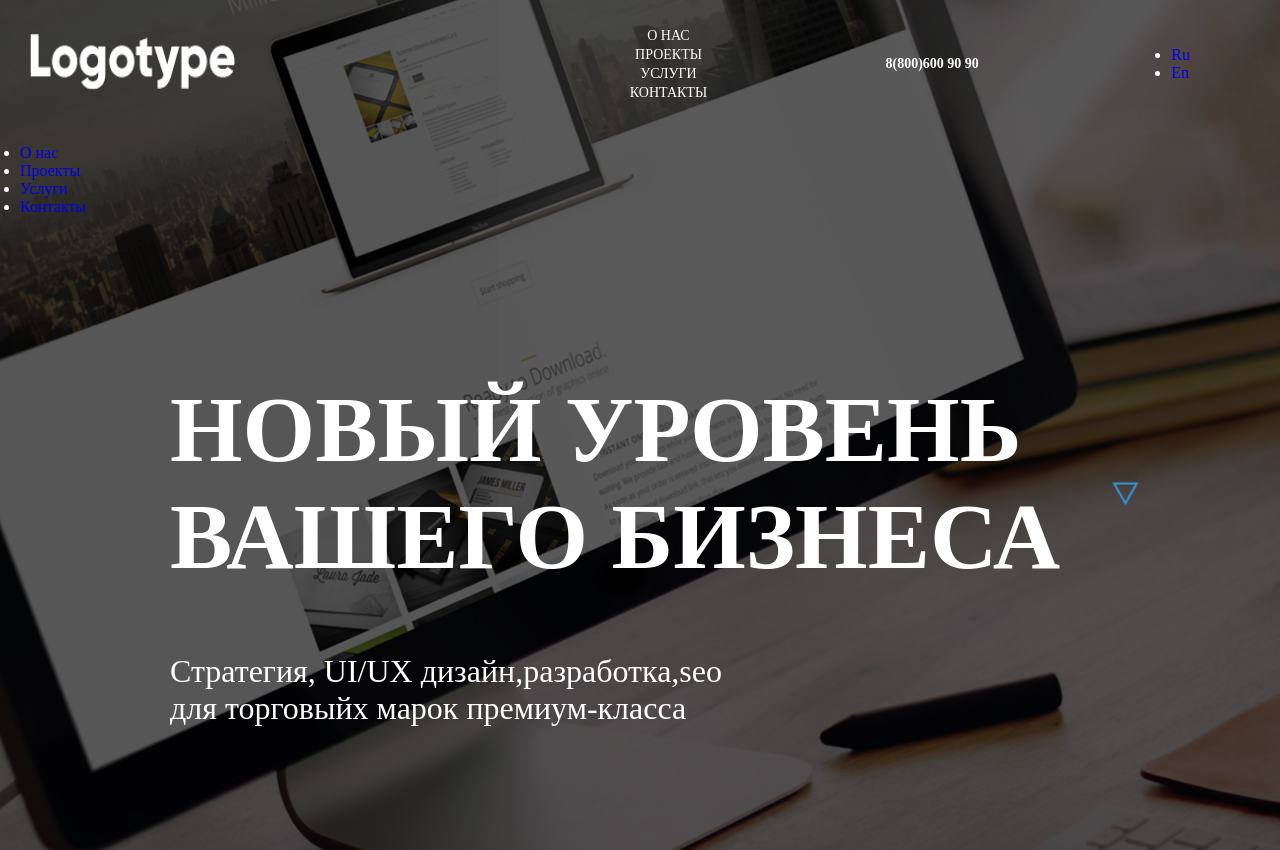
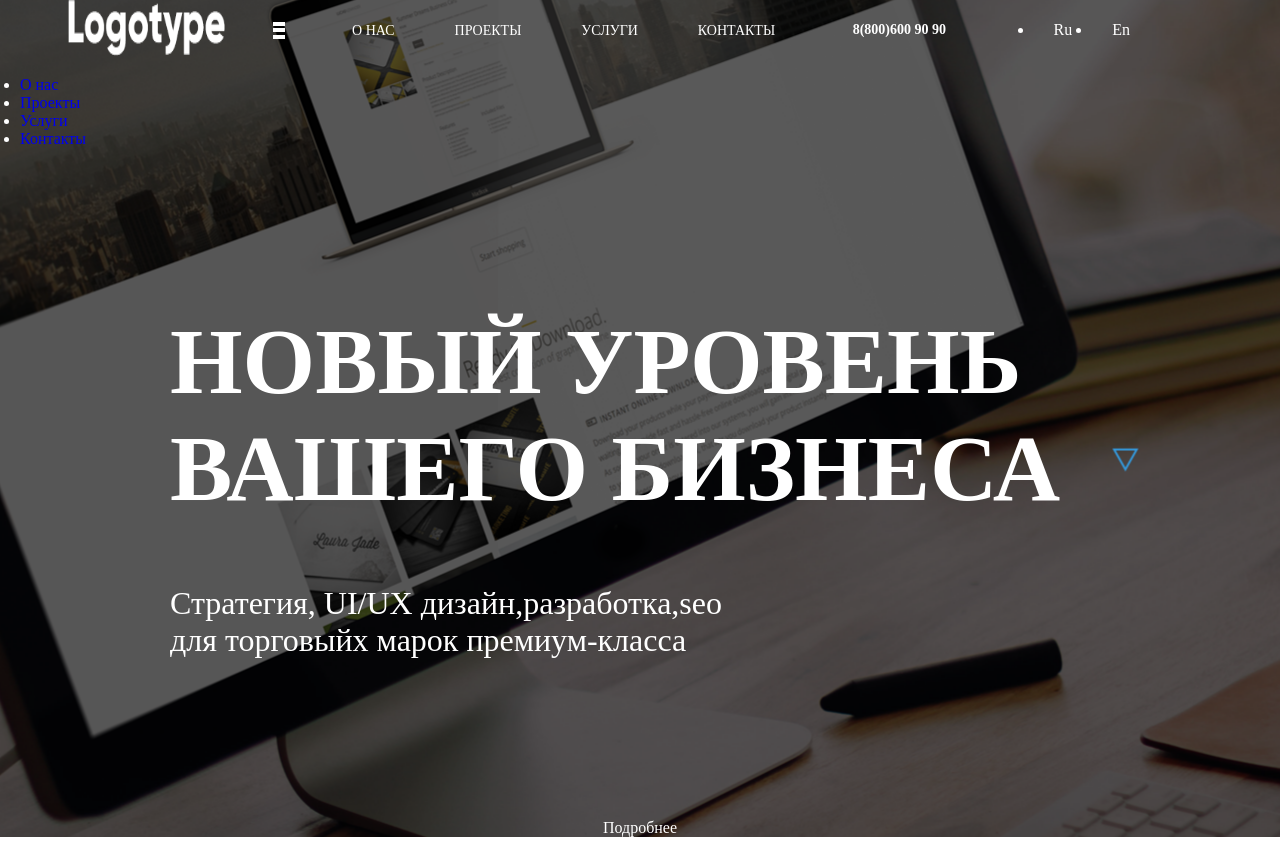
Before and after one commit to Bezuxov/maket, a website: page src/index.html in a window 1280 px wide. Shown: the top 850 px of the page. Drawn offline with nearby package versions, Linux system fonts and the light colour scheme; files that its build step writes are made by us from their sources.

Commit message:
Повернул шапку

```diff
--- a/src/less/blocks/page-header/buter.less
+++ b/src/less/blocks/page-header/buter.less
@@ -1,3 +1,9 @@
+@media(min-width:@screen-xl){
+  .buter{
+    display: none;
+  }
+}
+
 .buter {
   display: flex;
   flex-wrap: wrap;
--- a/src/less/blocks/page-header/language-slider.less
+++ b/src/less/blocks/page-header/language-slider.less
@@ -1,4 +1,16 @@
 .language-slider{
-  display: flex;
-  flex-wrap: wrap;
+  padding-left: 20px;
+  padding-right: 20px;
 }
+
+.language-slider__list{
+  .row;
+  padding-left: 20px;
+  padding-right: 20px;
+}
+
+.language-slider__link{
+  color: @white;
+  padding-left: 20px;
+  padding-right: 20px;
+}
--- a/src/less/blocks/page-header/main-nav.less
+++ b/src/less/blocks/page-header/main-nav.less
@@ -4,20 +4,11 @@
   }
 }
 
-
 @media (max-width:  @screen-xl){
   .main-nav{
     display: none;
     padding: 0;
   }
-}
-
-.main-nav{
-  .row;
-}
-
-.main-nav__nav{
-  .row;
 }
 
 .main-nav--mobile {
@@ -55,13 +46,19 @@
   line-height: 18px;
   font-weight: 300;
   text-transform: uppercase;
-  padding: 0 6px;
+  padding-left: 30px;
+  padding-right: 30px;
   transition: .3s ease all;
 }
 
 .main-nav__icon-bar {
-  display: inline-block;
+  display: block;
   width: 12px;
   height: 4px;
   margin: 2.5px 0;
+  background-color: @white;
 }
+
+.main-nav__list{
+  .row;
+}
--- a/src/less/blocks/page-header/page-header.less
+++ b/src/less/blocks/page-header/page-header.less
@@ -3,16 +3,11 @@
     padding: 10px;
   }
 }
+
 @media (min-width: @screen-sm){
 .page-header__inner {
   width: 100%;
-}
-
-.page-header {
-  padding: 10px;
-}
-
-
+  }
 }
 
 .page-header__inner{
--- a/src/less/blocks/page-header/site-logo.less
+++ b/src/less/blocks/page-header/site-logo.less
@@ -5,8 +5,8 @@
     flex: 0 0 100%;
     width: 265px;
     height: 56px;
-    padding-left: 1.5rem;
-    padding-right: 1.5rem;
+    padding-left: 10em;
+    padding-right: 10em;
   }
 }
 
@@ -14,4 +14,6 @@
     display: inline-block;
     width: 205px;
     height: 56px;
+    padding-left: 1.5em;
+    padding-right: 1.5em;
 }
```
